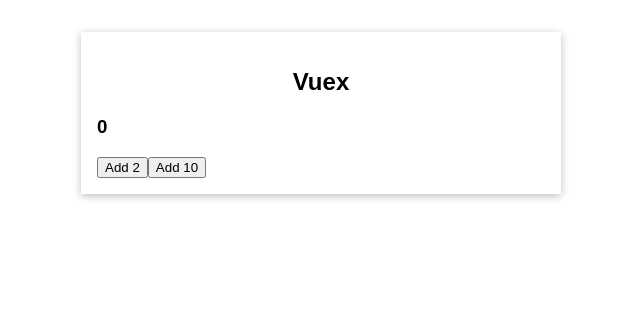
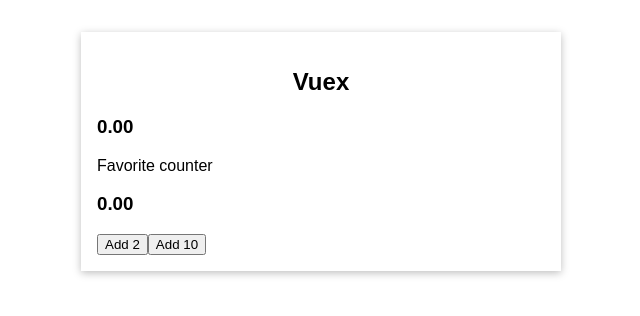
Before and after one commit to ikikika/vue, a Vue app in the folder sampleVuex/: page / in a window 1280 px wide. Shown: the top 316 px of the page, without its empty margins (319-959 px from the left). Built offline with nearby package versions, Linux system fonts and the light colour scheme.

Commit message:
recommended: getting data from store using getter

```diff
--- a/sampleVuex/src/App.vue
+++ b/sampleVuex/src/App.vue
@@ -1,6 +1,7 @@
 <template>
   <base-container title="Vuex">
     <h3>{{ counter }}</h3>
+    <favourite-value />
     <button @click="addOne">Add 2</button>
     <change-counter />
   </base-container>
@@ -8,16 +9,18 @@
 
 <script>
 import BaseContainer from './components/BaseContainer.vue';
-import ChangeCounter from './components/ChangeCounter.vue'
+import ChangeCounter from './components/ChangeCounter.vue';
+import FavouriteValue from './components/FavouriteValue.vue';
 
 export default {
   components: {
     BaseContainer,
-    ChangeCounter
+    ChangeCounter,
+    FavouriteValue
   },
   computed: {
     counter() {
-      return this.$store.state.counter;
+      return this.$store.getters.finalCounter;
     }
   },
   methods: {
--- /dev/null
+++ b/sampleVuex/src/components/FavouriteValue.vue
@@ -0,0 +1,15 @@
+<template>
+    <p>Favorite counter</p>
+    <h3>{{ counter }}</h3>
+
+</template>
+
+<script>
+export default {
+    computed: {
+        counter() {
+            return this.$store.getters.finalCounter;
+        }
+    }
+}
+</script>
--- a/sampleVuex/src/main.js
+++ b/sampleVuex/src/main.js
@@ -17,6 +17,11 @@
       state.counter = state.counter + payload.value;
     },
   },
+  getters: {
+    finalCounter(state) {
+      return state.counter.toFixed(2);
+    },
+  },
 });
 
 const app = createApp(App);
```
